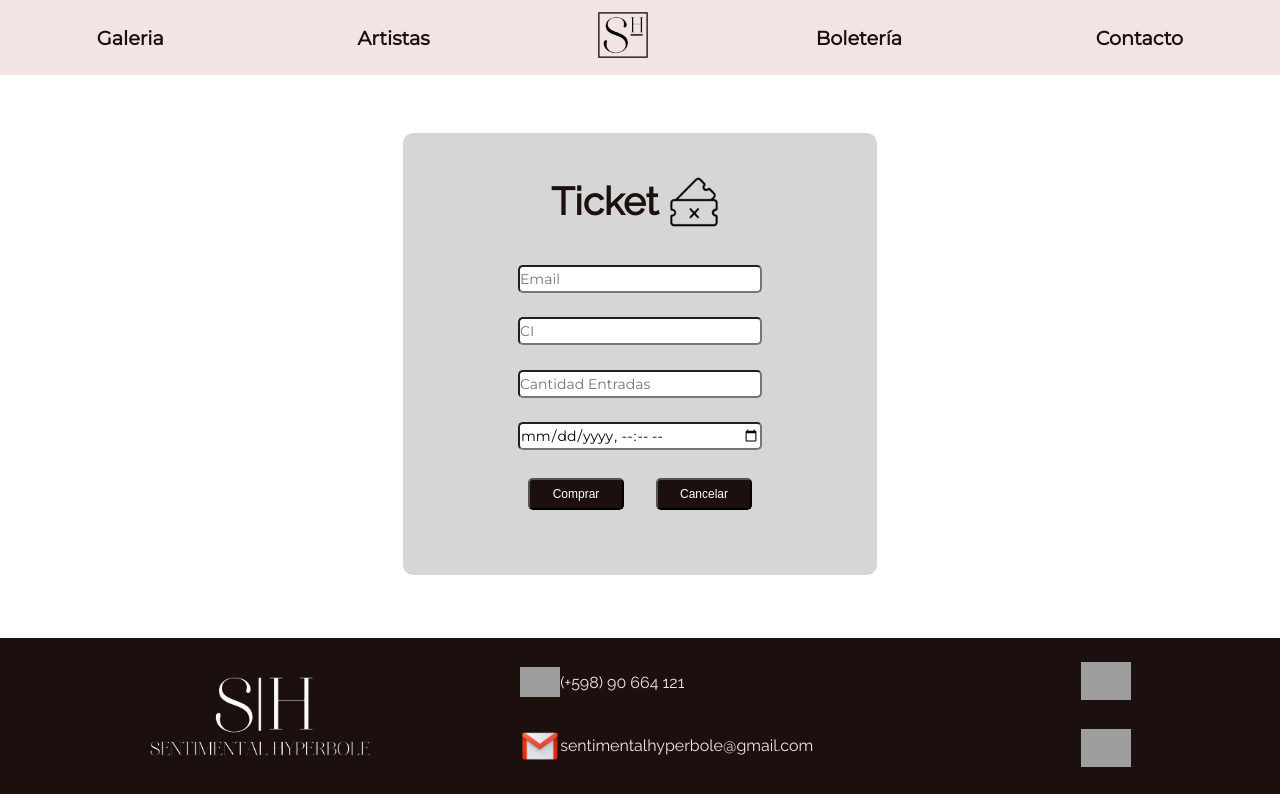
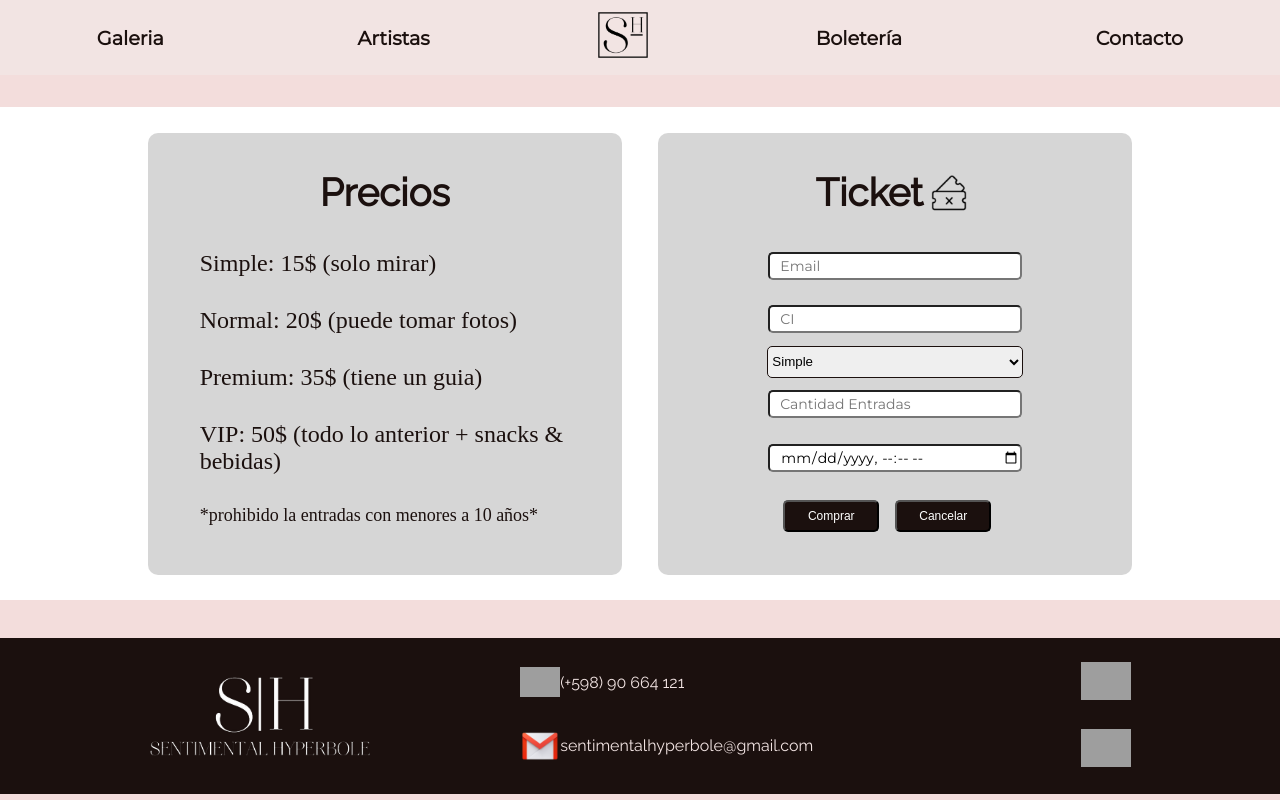
Before and after one commit to Meli-Martinez/Meli-Martinez.github.io, a plain HTML site: page pages/ticket-shop/buy-ticket.html in a window 1280 px wide. Drawn offline with Linux system fonts and the light colour scheme; grey boxes are pictures that could not be loaded; a web font is replaced by a local one.

Commit message:
changes final

```diff
--- a/assets/styles/artist-information.css
+++ b/assets/styles/artist-information.css
@@ -44,6 +44,10 @@ body {
 	text-decoration: none;
 	padding: 2%;
 	font-weight: bold;
+}
+
+.menu-option:hover {
+  background-color: #dbd8d8c9;
 }
 
 /* -- ARTIST -- */
--- a/assets/styles/artist.css
+++ b/assets/styles/artist.css
@@ -46,6 +46,10 @@ body {
 	padding: 2%;
 	font-weight: bold;
 }
+
+.menu-option:hover {
+    background-color: #dbd8d8;
+  }
 
 /* -- ARTIST -- */
 
--- a/assets/styles/buy-ticket.css
+++ b/assets/styles/buy-ticket.css
@@ -13,7 +13,7 @@
 }
 
 body {
-  background-color: white;
+  background-color: #f3dddc;
 }
 
 
@@ -26,7 +26,7 @@ body {
   background-color: #F2E4E3;
   font-family: 'Montserrat', sans-serif;
   font-size: 1.2em;
-  width: 100%;
+  align-items: center;
 }
 
 /* HEADER: logo */
@@ -41,10 +41,14 @@ body {
 /* HEADER: options */
 
 .menu-option {
-  color: #1B100E;
-  text-decoration: none;
-  padding: 2%;
-  font-weight: bold;
+	color: #1B100E;
+	text-decoration: none;
+	padding: 2%;
+	font-weight: bold;
+}
+
+.menu-option:hover {
+  background-color: #dbd8d8;
 }
 
 /*-- CARD --*/
@@ -55,6 +59,8 @@ body {
   justify-content: center;
   padding: 2%;
   margin-top: 2rem;
+  background-color: white;
+  align-items: center;
 }
 
 .container-ticket {
@@ -67,6 +73,7 @@ body {
   height: 23em;
   border-radius: 10px;
   padding: 3%;
+  margin-left: 1.5%;
 }
 
 .title-ticket {
@@ -77,11 +84,62 @@ body {
   flex-direction: row;
   align-items: center;
   justify-content: center;
-  margin-bottom: 5%;
+  margin-bottom: 6%;
 }
 
 .title-ticket img {
   padding: 0 2%;
+}
+
+/*-- CARD: precios --*/
+
+.prices-title {
+  font-family: 'Raleway', sans-serif;
+  font-size: larger;
+  font-weight: 700;
+  display: flex;
+  flex-direction: row;
+  align-items: center;
+  justify-content: center;
+  margin-bottom: 5%;
+}
+
+.prices-container {
+  background-color: #cfcfcfda;
+  color: #1B100E;
+  display: flex;
+  flex-direction: column;
+  align-items: center;
+  width: 25em;
+  height: 23em;
+  border-radius: 10px;
+  padding: 3%;
+  margin-right: 1.5%;
+  overflow: hidden;
+  text-overflow: ellipsis;
+}
+
+.list-money {
+  list-style: none;
+}
+
+.list {
+  font-family: monserrat;
+  padding: 15px;
+  font-size:x-large;
+}
+
+.rule {
+  font-size:large;
+  padding: 15px;
+}
+
+.ticket {
+  border-color: #1B100E;
+  border-radius:5px ;
+  width: 16rem;
+  height: 2rem;
+  cursor: pointer;
 }
 
 .input input {
@@ -92,7 +150,10 @@ body {
   font-family: 'Montserrat', sans-serif;
   font-weight: 500;
   border-radius: 5px;
+  padding: 0 0 0 10px;
 }
+
+/*-- CARD: button --*/
 
 .button-general {
   display: flex;
@@ -110,12 +171,34 @@ body {
   border-radius: 5px;
 }
 
-.button-send {
+/*-- CARD: acciones --*/
+
+.buy-action {
   margin-right: 1rem;
+  cursor:pointer;
 }
 
-.button-cancel {
-  margin-left: 1rem;
+.cancel-action {
+  margin-right: 1rem;
+  cursor:pointer;
+}
+
+.buy-action:hover {
+  background-color: #F2E4E3;
+  color: black;
+}
+
+.cancel-action:hover {
+  background-color: #F2E4E3;
+  color: black;
+}
+
+.buy-action:active {
+  transform: translateY(6px);
+}
+
+.cancel-action:active {
+  transform: translateY(6px);
 }
 
 /* -- FOOTER -- */
--- a/assets/styles/style.css
+++ b/assets/styles/style.css
@@ -47,6 +47,10 @@ body {
 	text-decoration: none;
 	padding: 2%;
 	font-weight: bold;
+}
+
+.menu-option:hover {
+  background-color: #dbd8d8;
 }
 
 /*-- PICTURES GRID --*/
--- a/pages/ticket-shop/buy-ticket.html
+++ b/pages/ticket-shop/buy-ticket.html
@@ -5,7 +5,7 @@
   <meta charset="UTF-8">
   <meta http-equiv="X-UA-Compatible" content="IE=edge">
   <meta name="viewport" content="width=device-width, initial-scale=1.0">
-  <title>About us</title>
+  <title>Boleteria</title>
   <link rel="stylesheet" href="../../assets/styles/buy-ticket.css">
 </head>
 
@@ -22,10 +22,25 @@
   </nav>
 
   <div class="general-container">
+    <div class="prices-container">
+      <div class="prices-title">
+        <h1>Precios</h1>
+      </div>
+      <div>
+        <ul class="list-money">
+          <li class="list">Simple: 15$ (solo mirar)</li>
+          <li class="list">Normal: 20$ (puede tomar fotos)</li>
+          <li class="list">Premium: 35$ (tiene un guia)</li>
+          <li class="list">VIP: 50$ (todo lo anterior + snacks & bebidas)</li>
+          <li class="rule">*prohibido la entradas con menores a 10 años*</li>
+        </ul>
+      </div>
+    </div>
+
     <div class="container-ticket">
       <div class="title-ticket">
         <h1>Ticket</h1>
-        <img src="../../assets/images/logo/ticket-chico.png" alt="Icono de entradas al museo">
+        <img src="../../assets/images/logo/ticket-chico.png" alt="Icono de entradas al museo" width="46px">
       </div>
       <div class="input">
         <form method="post" action="/resultado"></form>
@@ -36,6 +51,15 @@
         <form method="post">
           <input type="Text" name="CI" placeholder="CI" />
         </form>
+      </div>
+      <div class="input">
+        <select class="ticket">
+          <option>Simple</option>
+          <option>Normal</option>
+          <option>Premium</option>
+          <option>VIP</option>
+        </select>
+
       </div>
       <div class="input">
         <form method="post">
@@ -49,9 +73,9 @@
       </div>
       <div class="button-general">
         <form method="post">
-          <button type="submit" value="Comprar" class="button-send">Comprar</button>
+          <button type="submit" value="Comprar" class="buy-action">Comprar</button>
         </form>
-        <form><button class="button-cancel">Cancelar</button></form>
+        <form><button class="cancel-action">Cancelar</button></form>
       </div>
     </div>
   </div>
@@ -72,8 +96,10 @@
         </div>
       </div>
       <div class="social-position">
-        <a href="https://www.instagram.com/sentimentalhyperbole/"><img src="../../assets/images/logo/instagram.png" alt="" width="50px"></a>
-        <a href="https://www.facebook.com/sentimentalhyperbole/"><img src="../../assets/images/logo/facebook.png" alt="" width="50px"></a>
+        <a href="https://www.instagram.com/sentimentalhyperbole/"><img src="../../assets/images/logo/instagram.png"
+            alt="" width="50px"></a>
+        <a href="https://www.facebook.com/sentimentalhyperbole/"><img src="../../assets/images/logo/facebook.png" alt=""
+            width="50px"></a>
       </div>
     </div>
   </footer>
```
Also changed, not shown: assets/styles/about-us.css (+9 -5 lines), assets/styles/ticket.css (+29 -8 lines), pages/about-us/about-us.html (+1 -1 lines), pages/ticket-shop/ticket-init.html (+11 -14 lines).
